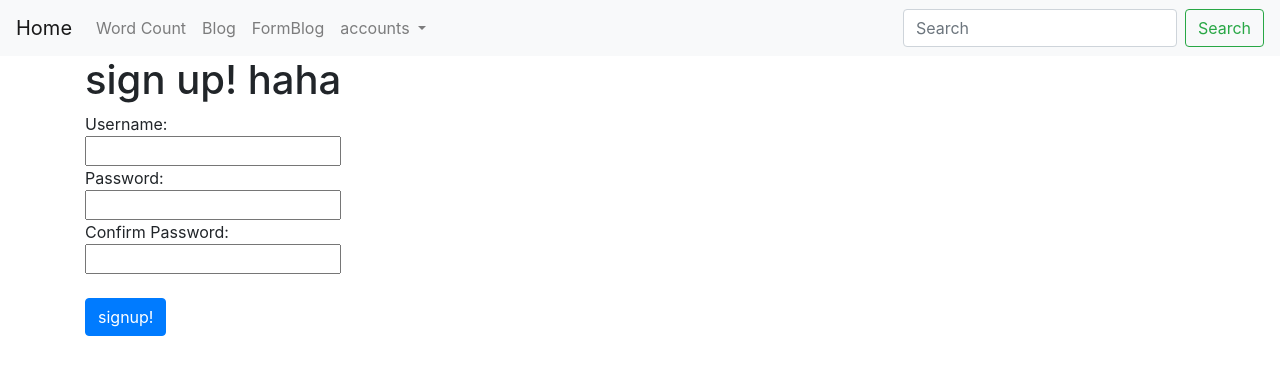
After one commit to showppark12/djangoremind, a Django app: page /signup/ in a window 1280 px wide. The commit adds this page. Shown: the top 375 px of the page. Run offline with Django 3.2, Linux system fonts and the light colour scheme; some libraries are stand-ins or nearby versions.

```diff
--- a/allproject/allproject/templates/base.html
+++ b/allproject/allproject/templates/base.html
@@ -28,15 +28,19 @@
               </li>
             <li class="nav-item dropdown">
               <a class="nav-link dropdown-toggle" href="#" id="navbarDropdown" role="button" data-toggle="dropdown" aria-haspopup="true" aria-expanded="false">
-                Dropdown
+                accounts
               </a>
               <div class="dropdown-menu" aria-labelledby="navbarDropdown">
-                <a class="dropdown-item" href="#">Action</a>
-                <a class="dropdown-item" href="#">Another action</a>
-                <div class="dropdown-divider"></div>
-                <a class="dropdown-item" href="#">Something else here</a>
+                <a class="dropdown-item" href="{% url 'signup' %}">회원가입</a>
+                <a class="dropdown-item" href="{% url 'login' %}">로그인</a>
+                <a class="dropdown-item" href="{% url 'logout' %}">로그아웃</a>
               </div>
             </li>
+            {% if user.is_authenticated%}
+            <li class="nav-item">
+              <a class="nav-link">{{user.username}}님 안녕하세요</a>
+            </li>
+            {%endif%}
           </ul>
           <form class="form-inline my-2 my-lg-0">
             <input class="form-control mr-sm-2" type="search" placeholder="Search" aria-label="Search">
--- a/allproject/formblog/admin.py
+++ b/allproject/formblog/admin.py
@@ -1,5 +1,7 @@
 from django.contrib import admin
 from .models import FormBlog
+from .models import Comment
 # Register your models here.
 
 admin.site.register(FormBlog)
+admin.site.register(Comment)
--- a/allproject/formblog/urls.py
+++ b/allproject/formblog/urls.py
@@ -4,8 +4,9 @@ from . import views
 
 urlpatterns = [
     path('main', views.FormBlogMain, name = 'fblogmain'),
-    path('<int:blog_id>', views.FormBlogDetail, name = 'fblogdetail'),
+    path('detail/<int:blog_id>', views.FormBlogDetail, name = 'fblogdetail'),
     path('create', views.FormBlogCreate, name = 'fblogcreate'),
     path('update/<int:blog_id>', views.FormBlogUpdate, name= 'fblogupdate'),
     path('delete/<int:blog_id>', views.FormBlogDelete, name= 'fblogdelete'),
+    path('newcomment/<int:blog_id>', views.CommentCreate, name='ccreate'),
 ]
--- /dev/null
+++ b/allproject/main/templates/signup.html
@@ -0,0 +1,24 @@
+{% extends 'base.html'%}
+
+{% block content%}
+<div class="container">
+    <h1>sign up! haha</h1>
+
+    <form action="{% url 'signup'%}" method="POST">
+        {% csrf_token %}
+        Username:
+        <br>
+        <input type="text" name ="username">
+        <br>
+        Password:
+        <br>
+        <input type="password" name ="password1">
+        <br>
+        Confirm Password:
+        <br>
+        <input type="password" name="password2">
+        <br><br>
+        <input class = "btn btn-primary" type="submit" value="signup!">
+    </form>
+</div>
+{% endblock %}
--- a/allproject/main/urls.py
+++ b/allproject/main/urls.py
@@ -3,4 +3,7 @@ from django.urls import path
 from . import views
 urlpatterns = [
     path('', views.home, name='home'),
+    path('signup/', views.signup, name='signup'),
+    path('login/', views.login, name='login'),
+    path('logout/', views.logout, name='logout'),
 ]
--- a/allproject/main/views.py
+++ b/allproject/main/views.py
@@ -1,4 +1,31 @@
-from django.shortcuts import render
+from django.shortcuts import render, redirect
+from django.contrib.auth.models import User
+from django.contrib import auth
+
 
 def home(request):
     return render(request, "home.html")
+
+def signup(request):
+    if request.method == 'POST':
+        if request.POST['password1']== request.POST['password2']:
+            user = User.objects.create_user(username = request.POST['username'], password = request.POST['password1'])
+            auth.login(request,user)
+            return redirect('home')
+    return render(request, "signup.html")
+
+def login(request):
+    if request.method=='POST':
+        username = request.POST['username']
+        password = request.POST['password']
+        user = auth.authenticate(request, username = username, password = password)
+        if user is not None:
+            auth.login(request,user)
+            return redirect('home')
+        else:
+            return render(request, 'login.html',{'error':'username or password is incorrect.'})
+    return render(request, "login.html")
+
+def logout(request):
+    auth.logout(request)
+    return redirect('home')
```
Also changed, not shown: allproject/formblog/models.py (+10 -0 lines), allproject/formblog/templates/fblogdetail.html (+16 -0 lines), allproject/formblog/views.py (+18 -3 lines), allproject/main/templates/login.html (added, +24 -0 lines), allproject/db.sqlite3, allproject/formblog/migrations/0003_comment.py (added).
